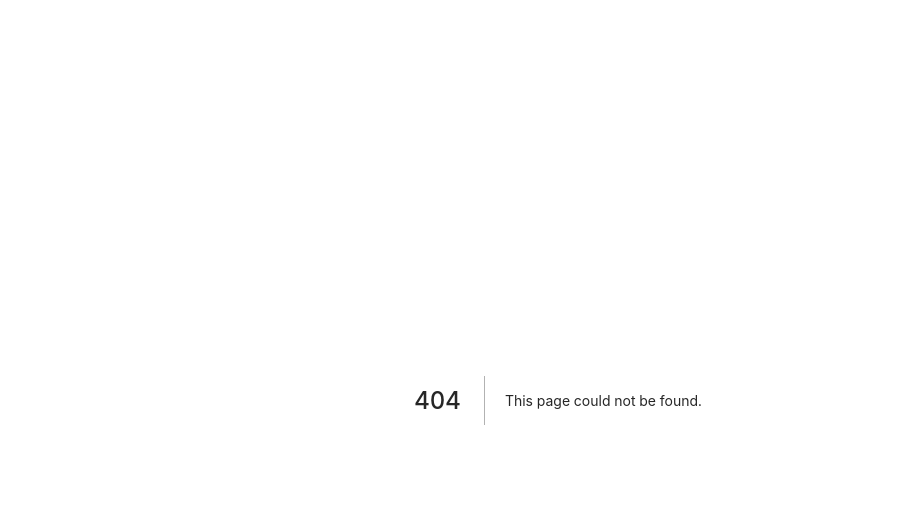
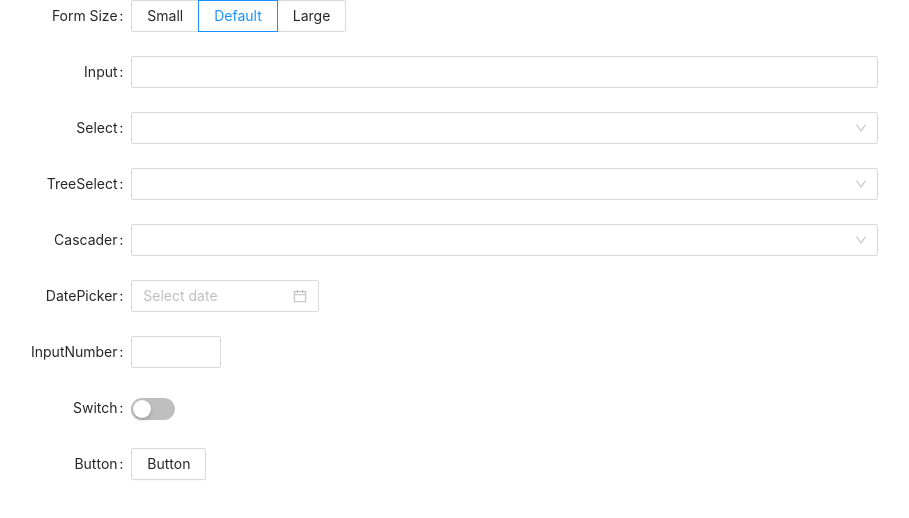
Before and after one commit to phatnguyen1006/GIS_Translate_Tool, a Next.js app: page /insert in a window 1280 px wide. Before the commit this address had no page. Shown: the top 518 px of the page, without its empty margins (82-991 px from the left). Built offline with nearby package versions, Linux system fonts and the light colour scheme.

Commit message:
setup private

```diff
--- /dev/null
+++ b/libs/privateRoute.tsx
@@ -0,0 +1,30 @@
+import React from "react";
+import Login from "@pages/login";
+
+const withAuth = Component => {
+    const Auth = (props) => {
+      // Login data added to props via redux-store (or use react context for example)
+      const { isLoggedIn } = props;
+
+      // If user is not logged in, return login component
+      if (!isLoggedIn) {
+        return (
+          <Login />
+        );
+      }
+
+      // If user is logged in, return original component
+      return (
+        <Component {...props} />
+      );
+    };
+
+    // Copy getInitial props so it will run as well
+    if (Component.getInitialProps) {
+      Auth.getInitialProps = Component.getInitialProps;
+    }
+
+    return Auth;
+  };
+
+  export default withAuth;
--- a/package.json
+++ b/package.json
@@ -11,6 +11,7 @@
   "dependencies": {
     "@ant-design/icons": "^4.7.0",
     "antd": "^4.23.6",
+    "axios": "^1.1.3",
     "next": "12.3.1",
     "react": "18.2.0",
     "react-dom": "18.2.0"
--- /dev/null
+++ b/pages/insert.tsx
@@ -0,0 +1,26 @@
+import React, { useState } from 'react';
+import styles from '../styles/Insert.module.css';
+import { Button, Input } from 'antd';
+import axios from 'axios';
+import withAuth from 'libs/privateRoute';
+
+const { TextArea } = Input;
+
+function Insert() {
+
+    const [json, setJSON] = useState<string>("");
+
+    function submitBlockToServer() {
+        let jsonStr = JSON.parse(json);
+        axios.post("http://localhost:8000/building", { json: jsonStr });
+    }
+
+    return (
+        <div className={styles.container}>
+            <TextArea style={{ width: "80%" }} rows={40} placeholder="Nhap JSON" onChange={(e) => setJSON(e.target.value)} />
+            <Button type="primary" onClick={submitBlockToServer}>Primary</Button>
+        </div>
+    )
+}
+
+export default withAuth(Insert);
--- /dev/null
+++ b/pages/login.tsx
@@ -0,0 +1,88 @@
+import {
+    Button,
+    Cascader,
+    DatePicker,
+    Form,
+    Input,
+    InputNumber,
+    Radio,
+    Select,
+    Switch,
+    TreeSelect,
+} from 'antd';
+import React, { useState } from 'react';
+import styles from '../styles/Insert.module.css';
+
+type SizeType = Parameters<typeof Form>[0]['size'];
+
+const Login: React.FC = () => {
+    const [componentSize, setComponentSize] = useState<SizeType | 'default'>('default');
+
+    const onFormLayoutChange = ({ size }: { size: SizeType }) => {
+        setComponentSize(size);
+    };
+
+    return (
+        <Form
+            labelCol={{ span: 4 }}
+            wrapperCol={{ span: 14 }}
+            layout="horizontal"
+            initialValues={{ size: componentSize }}
+            onValuesChange={onFormLayoutChange}
+            size={componentSize as SizeType}
+        >
+            <Form.Item label="Form Size" name="size">
+                <Radio.Group>
+                    <Radio.Button value="small">Small</Radio.Button>
+                    <Radio.Button value="default">Default</Radio.Button>
+                    <Radio.Button value="large">Large</Radio.Button>
+                </Radio.Group>
+            </Form.Item>
+            <Form.Item label="Input">
+                <Input />
+            </Form.Item>
+            <Form.Item label="Select">
+                <Select>
+                    <Select.Option value="demo">Demo</Select.Option>
+                </Select>
+            </Form.Item>
+            <Form.Item label="TreeSelect">
+                <TreeSelect
+                    treeData={[
+                        { title: 'Light', value: 'light', children: [{ title: 'Bamboo', value: 'bamboo' }] },
+                    ]}
+                />
+            </Form.Item>
+            <Form.Item label="Cascader">
+                <Cascader
+                    options={[
+                        {
+                            value: 'zhejiang',
+                            label: 'Zhejiang',
+                            children: [
+                                {
+                                    value: 'hangzhou',
+                                    label: 'Hangzhou',
+                                },
+                            ],
+                        },
+                    ]}
+                />
+            </Form.Item>
+            <Form.Item label="DatePicker">
+                <DatePicker />
+            </Form.Item>
+            <Form.Item label="InputNumber">
+                <InputNumber />
+            </Form.Item>
+            <Form.Item label="Switch" valuePropName="checked">
+                <Switch />
+            </Form.Item>
+            <Form.Item label="Button">
+                <Button>Button</Button>
+            </Form.Item>
+        </Form>
+    );
+};
+
+export default Login;
--- /dev/null
+++ b/styles/Insert.module.css
@@ -0,0 +1,42 @@
+.container {
+    width: 100%;
+    height: 100vh;
+    display: flex;
+    flex-direction: column;
+    justify-content: center;
+    align-items: center;
+}
+
+.main {
+    min-height: 100vh;
+    padding: 4rem 0;
+    flex: 1;
+    display: flex;
+    flex-direction: column;
+    justify-content: center;
+    align-items: center;
+}
+
+
+@media (max-width: 600px) {
+    .grid {
+        width: 100%;
+        flex-direction: column;
+    }
+}
+
+@media (prefers-color-scheme: dark) {
+
+    .card,
+    .footer {
+        border-color: #222;
+    }
+
+    .code {
+        background: #111;
+    }
+
+    .logo img {
+        filter: invert(1);
+    }
+}
--- a/tsconfig.json
+++ b/tsconfig.json
@@ -27,6 +27,9 @@
       "@components/*": [
         "components/*"
       ],
+      "@pages/*": [
+        "pages/*"
+      ],
       "@function": [
         "function"
       ],
```
Also changed, not shown: 1 other file (tests, documents, lock files or other folders).
